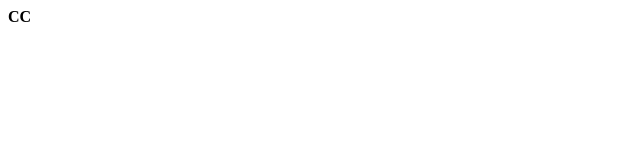
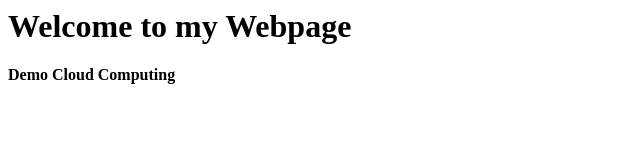
Before and after one commit to Rasika08/rasika.github.io, a plain HTML site: page index.html in a window 1280 px wide. Shown: the whole page, without its empty margins (0-640 px from the left). Drawn offline with Linux system fonts and the light colour scheme.

Commit message:
Update index.html

```diff
--- a/index.html
+++ b/index.html
@@ -1,3 +1,5 @@
 <html>
-<b>CC</b>
+  <h1>Welcome to my Webpage</h1>
+
+<b>Demo Cloud Computing</b>
 </html>
```
